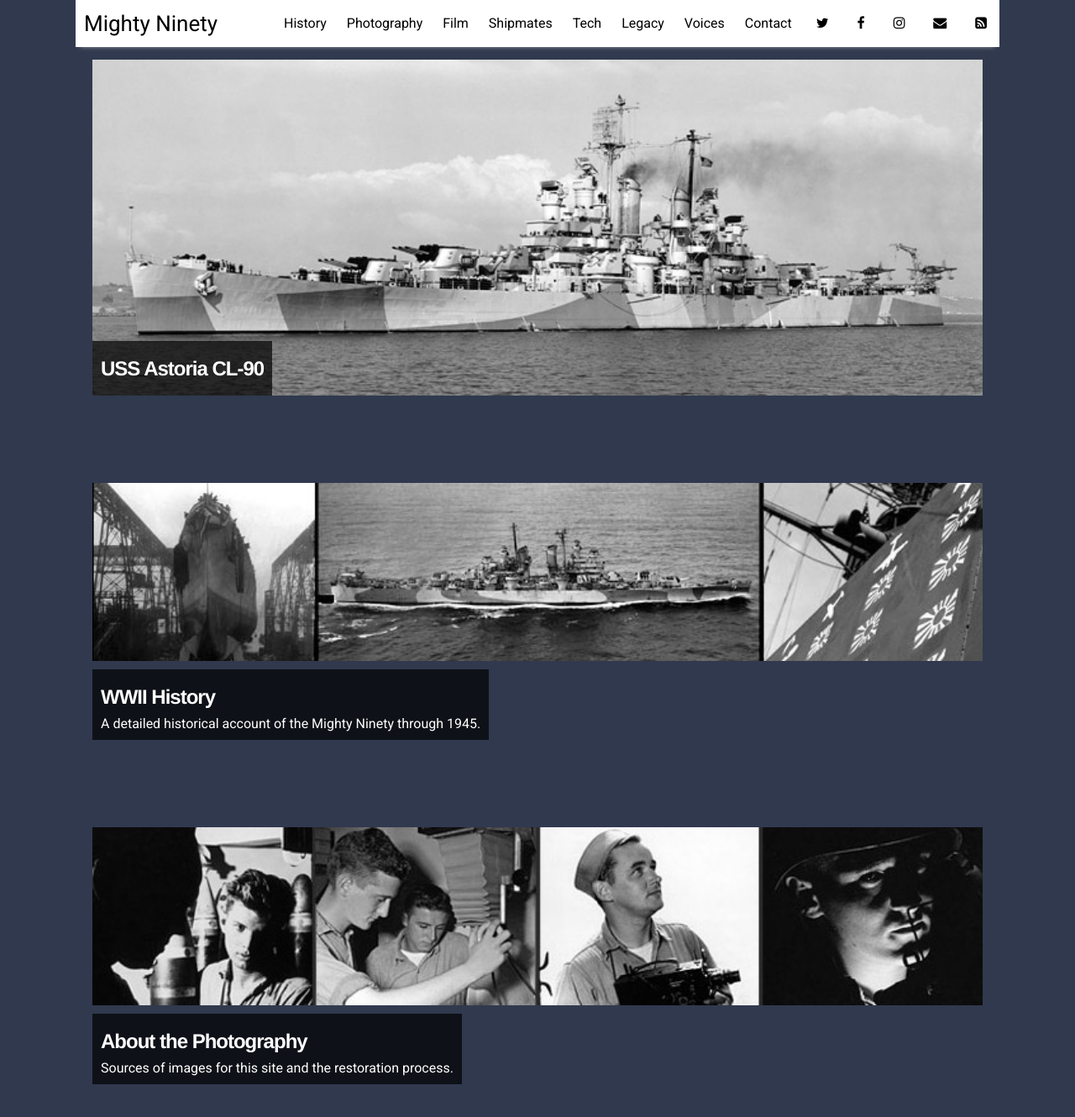
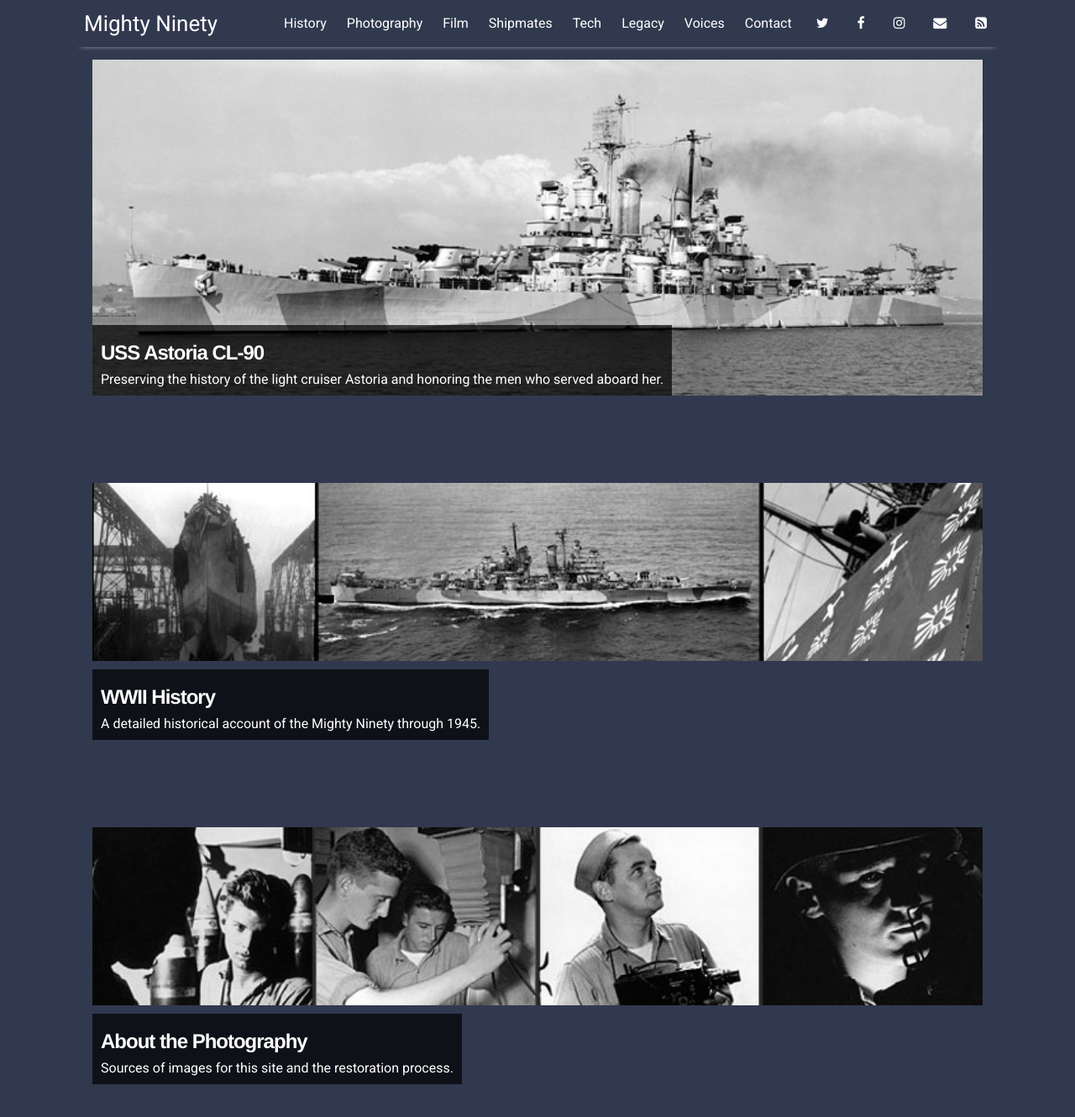
Before and after one commit to cwperry/mighty90, a Jekyll site: the page built from index.html, in a window 1280 px wide and 1400 px high. Shown: the top 1330 px of the window at 84% size. Built offline with Jekyll 4.4.1, drawn with Linux system fonts in a browser that asks for light colours; nearby versions of some CDN libraries; the list of posts is cut into pages by our own code.

Commit message:
Fixed colors of header/footer
Removed Pagination pages

```diff
--- a/_layouts/home.html
+++ b/_layouts/home.html
@@ -8,7 +8,7 @@
 {% endfor %}
 
 <!-- Pagination links -->
-<div class="pagination">
+<!-- <div class="pagination">
   {% if paginator.next_page %}
     <a class="pagination-button pagination-active next" href="{{ site.github.url }}{{ paginator.next_page_path }}">{{ site.data.settings.pagination.previous_page }}</a>
   {% else %}
@@ -19,4 +19,4 @@
   {% else %}
     <span class="pagination-button">{{ site.data.settings.pagination.next_page }}</span>
   {% endif %}
-</div>
+</div> -->
--- a/_posts/2021-06-03-astoria-main.md
+++ b/_posts/2021-06-03-astoria-main.md
@@ -1,6 +1,7 @@
 ---
 layout: post
 title: USS Astoria CL-90
+description: Preserving the history of the light cruiser Astoria and honoring the men who served aboard her.
 author: Brent Jones
 categories: documentation
 tags: [documentation,sample]
--- a/_sass/_footer.scss
+++ b/_sass/_footer.scss
@@ -1,5 +1,5 @@
 .footer {
-  background: white;
+  background: $brand-background;
   color: $brand-color;
   text-align: center;
   min-height: 56px;
@@ -13,7 +13,7 @@
 }
 @media (max-width: $container-width) {
   .footer {
-    background: white;
+    background: $brand-background;
     color: $brand-color;
     text-align: center;
     min-height: 56px;
--- a/_sass/_header.scss
+++ b/_sass/_header.scss
@@ -2,7 +2,8 @@
   min-height: 56px;
   width: $container-width;
   position: fixed;
-  background-color: white;
+  background-color: $brand-background;
+    color: $brand-color;
   box-shadow: 0 5px 6px -6px #bbb;
   z-index: 100;
 }
@@ -11,12 +12,14 @@
     min-height: 56px;
     width: 95vw;
     position: fixed;
-    background-color: white;
+    background-color: $brand-background;
+    color: $brand-color;
     box-shadow: 0 5px 6px -6px #bbb;
     z-index: 100;
   }
 }
 .site-header a {
+  color: $brand-color;
   text-decoration: none;
 }
 .site-title {
--- a/_sass/_home.scss
+++ b/_sass/_home.scss
@@ -12,7 +12,7 @@
   margin: 0;
   padding: 10px;
   position: absolute;
-  color: white;
+  color: $brand-color;
   background: rgb(0, 0, 0); /* fallback color */
   background: rgba(0, 0, 0, 0.7);
 }
@@ -22,7 +22,7 @@
   margin: 0;
 }
 .featured-post span a {
-  color: white;
+  color: $brand-color;
 }
 .featured-post h1 {
   margin: 10px;
--- a/assets/css/main.scss
+++ b/assets/css/main.scss
@@ -5,7 +5,8 @@
 $body-font-family: 'Roboto', sans-serif;
 $code-font-family: "Source Code Pro", monospace;
 
-$brand-color: black;
+$brand-color: white;
+$brand-background: #30394E;
 
 $container-width: 1100px;
 $tablet-width: 600px;
```
